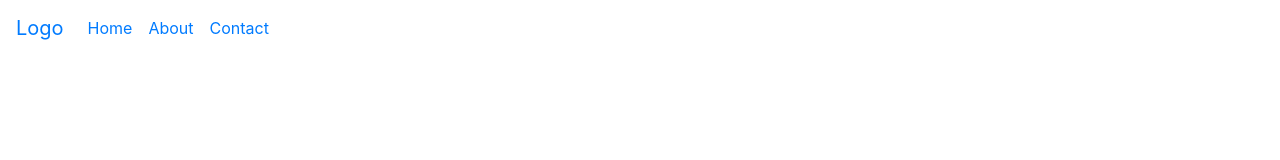
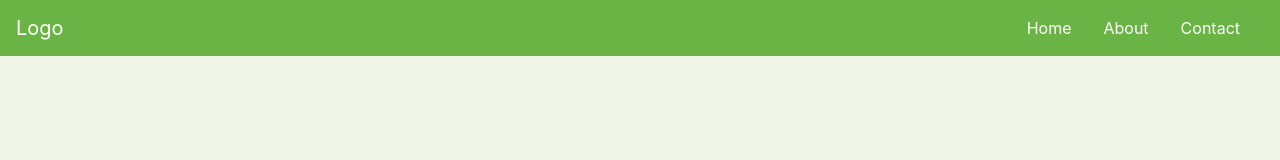
Before and after one commit to zaleskim/Bootstrap_Tutorial, a plain HTML site: page index.html in a window 1280 px wide. Drawn offline with nearby package versions, Linux system fonts and the light colour scheme.

Commit message:
Update index.html

```diff
--- a/index.html
+++ b/index.html
@@ -6,6 +6,7 @@
     <meta charset="utf-8">
     <meta name="viewport" content="width=device-width, initial-scale=1">
     <link rel="stylesheet" href="https://stackpath.bootstrapcdn.com/bootstrap/4.1.3/css/bootstrap.min.css" integrity="sha384-MCw98/SFnGE8fJT3GXwEOngsV7Zt27NXFoaoApmYm81iuXoPkFOJwJ8ERdknLPMO" crossorigin="anonymous">
+    <link rel="stylesheet" type="text/css" href="main.css">
 
   </head>
 <body>
```
